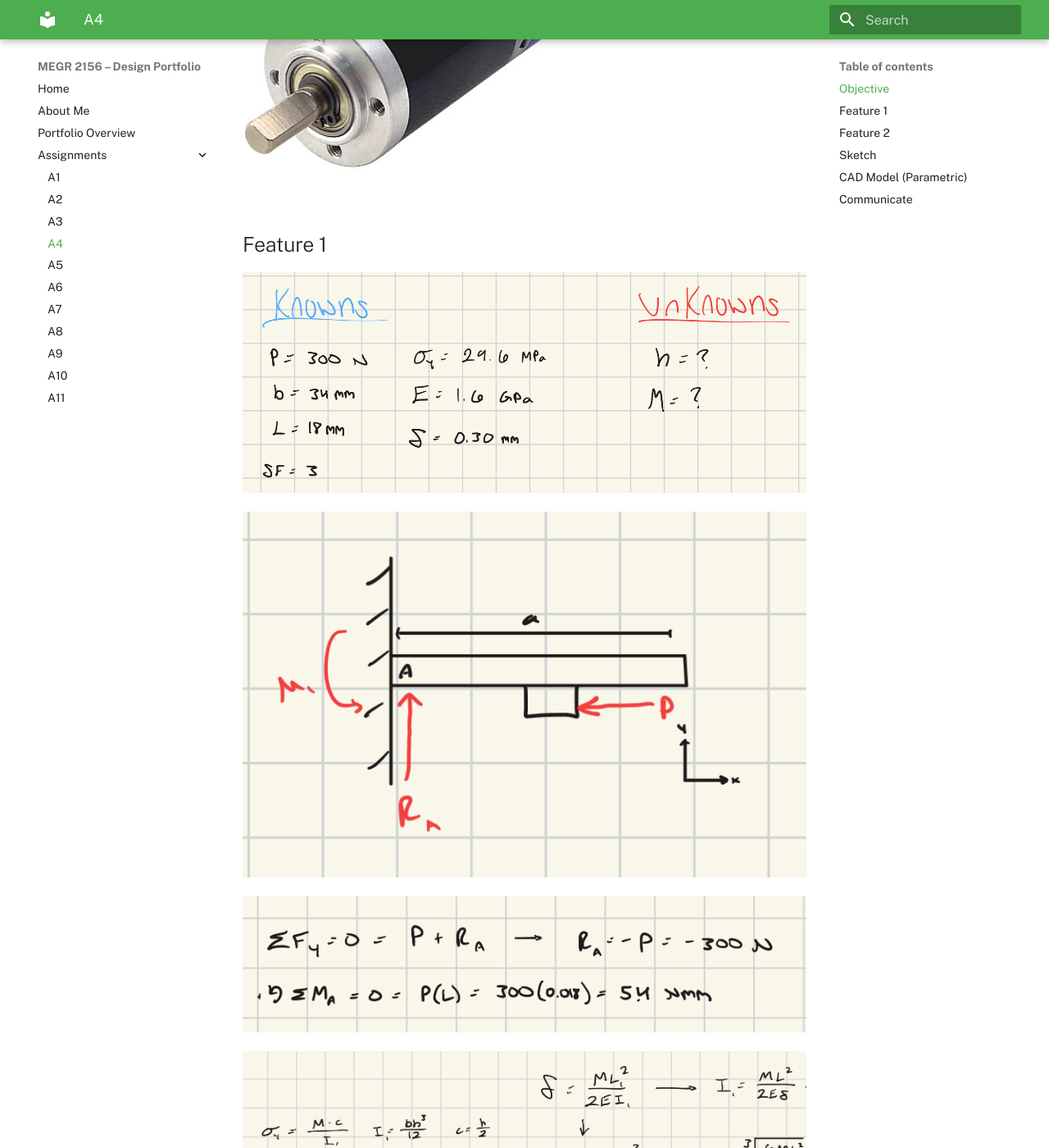
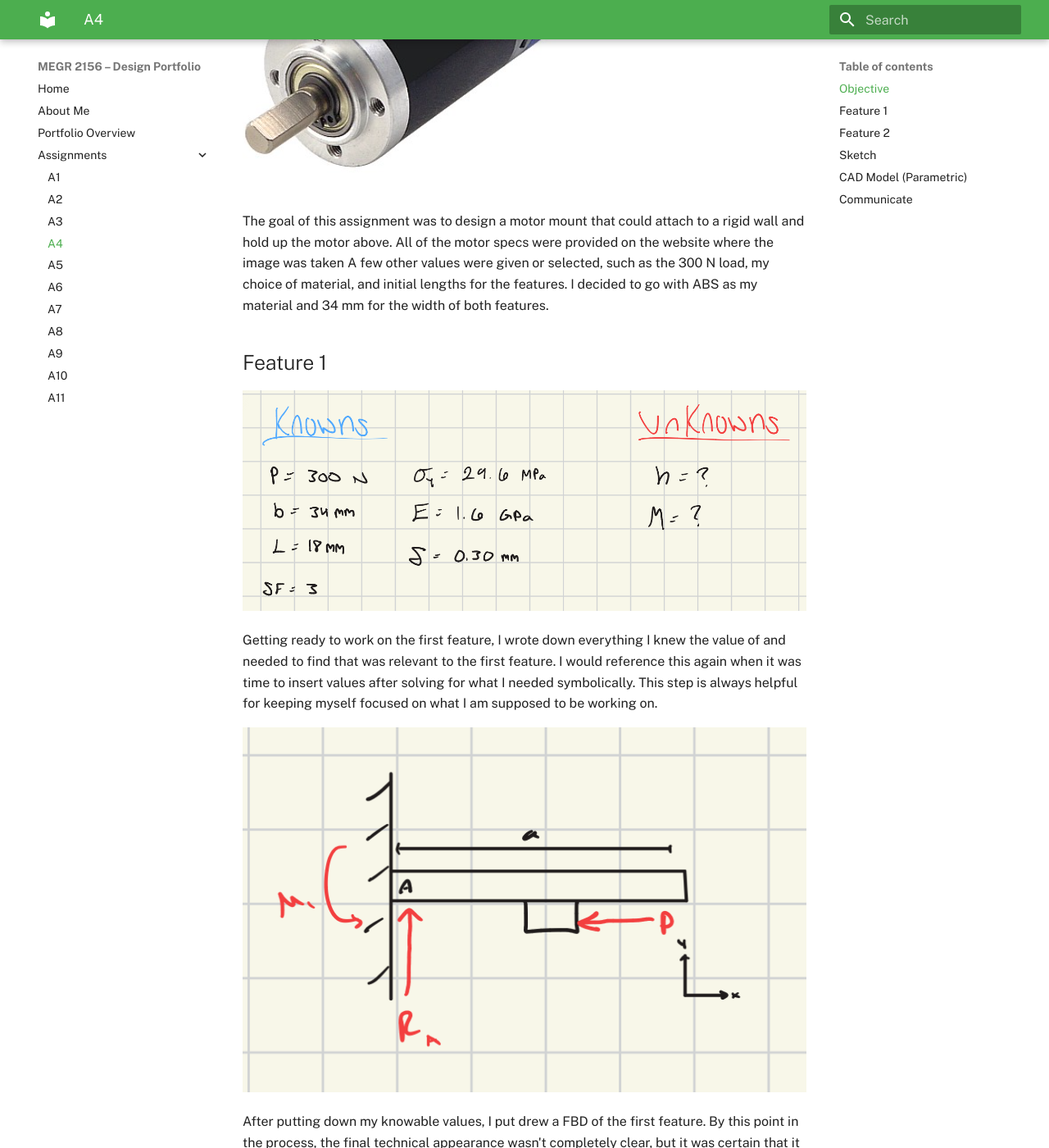
Before and after one commit to Jmswanchara/megr2156-portfolio, an MkDocs documentation site: the page built from docs/assignments/A04/index.md, in a window 1280 px wide and 1400 px high, scrolled down 458 px. Shown: the whole window at 82% size. Built offline with MkDocs 1.6.1 and Material for MkDocs 9.7.7, drawn with Linux system fonts in a browser that asks for light colours; some of the changed text lies outside the part shown.

Commit message:
Update index.md

```diff
--- a/docs/assignments/A04/index.md
+++ b/docs/assignments/A04/index.md
@@ -4,11 +4,17 @@
 
 ![A4_motor](A4_motor.png)
 
+The goal of this assignment was to design a motor mount that could attach to a rigid wall and hold up the motor above.  All of the motor specs were provided on the website where the image was taken A few other values were given or selected, such as the 300 N load, my choice of material, and initial lengths for the features.  I decided to go with ABS as my material and 34 mm for the width of both features.
+
 ## Feature 1
 
 ![Feature 1 Knowables](Feature_1_knowables.png)
 
+Getting ready to work on the first feature, I wrote down everything I knew the value of and needed to find that was relevant to the first feature.  I would reference this again when it was time to insert values after solving for what I needed symbolically.  This step is always helpful for keeping myself focused on what I am supposed to be working on.
+
 ![Feature 1 FBD](Feature_fbd.png)
+
+After putting down my knowable values, I put drew a FBD of the first feature.  By this point in the process, the final technical appearance wasn't completely clear, but it was certain that it would behave as a cantilever beam so it came out resembling a typical beam image as opposed to the final product.
 
 ![Feature 1 reactions](Feature_1_reactions.png)
 
```
